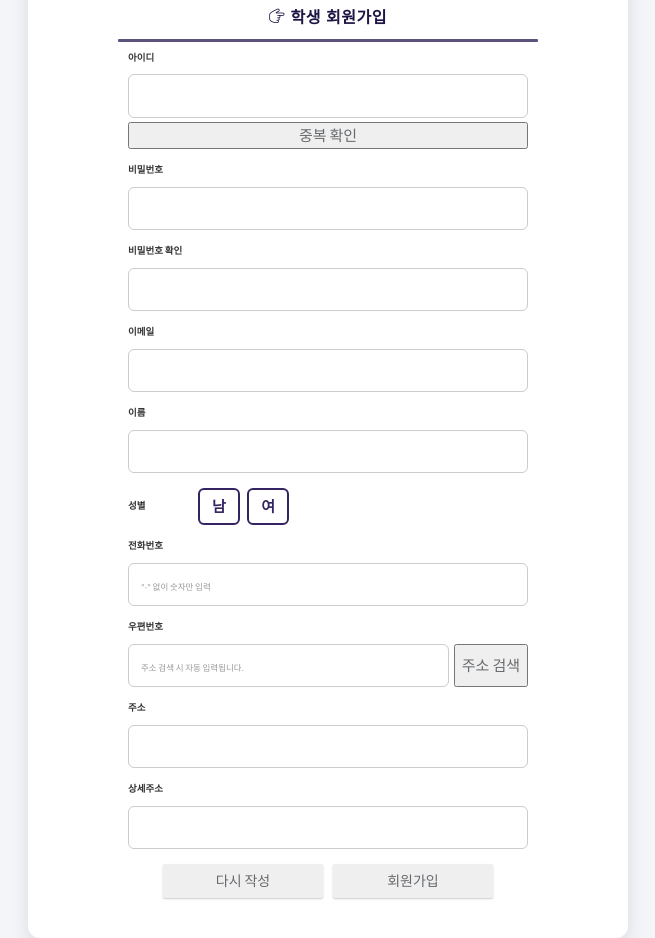
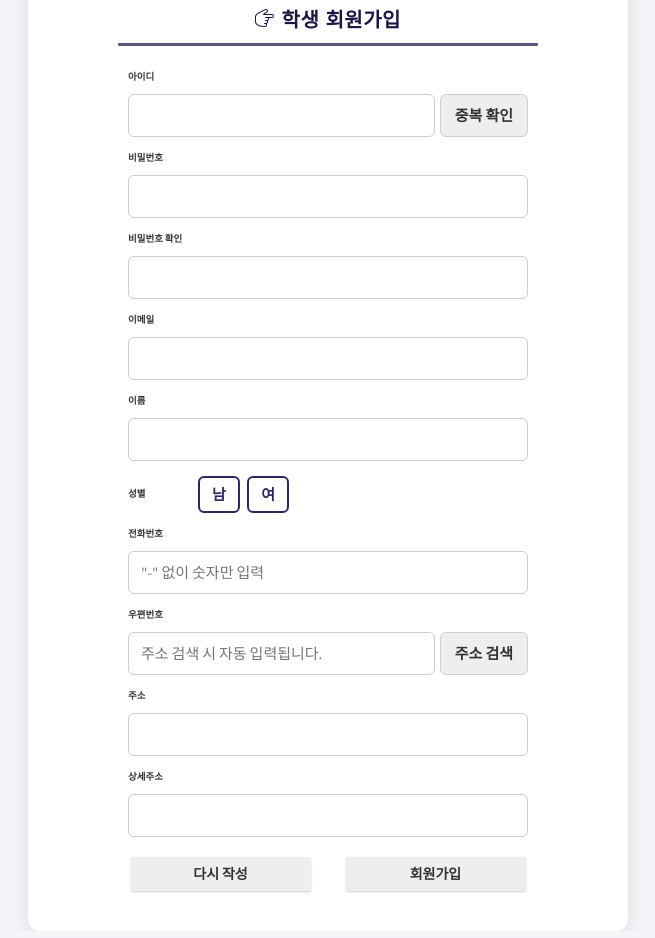
Before and after one commit to Leehyemee/AcademiProject3, a Next.js app in the folder wizian-next/: page /join in a window 1280 px wide. Shown: the part 140-1078 px from the top of the page, without its empty margins (312-967 px from the left). Built offline with nearby package versions, Linux system fonts and the light colour scheme.

Commit message:
회원가입 css

```diff
--- a/wizian-next/src/app/(auth)/join/page.js
+++ b/wizian-next/src/app/(auth)/join/page.js
@@ -232,10 +232,12 @@ const Join = () => {
                         </div>
 
                         <form ref={formJoinRef} onSubmit={handleJoinSubmit} noValidate>
-                            <div className="form-group">
+                            <div className="form-group address-group">
                                 <label>아이디</label>
-                                <input name="stdnt_id" onChange={handleChange} value={form.stdnt_id} type="text" />
-                                <button type="button" onClick={handleIdCheck}>중복 확인</button>
+                                <div className="zip-row">
+                                    <input name="stdnt_id" onChange={handleChange} value={form.stdnt_id} type="text" />
+                                    <button type="button" className="idbtn" onClick={handleIdCheck}>중복 확인</button>
+                                </div>
                                 {errors.stdnt_id && <p className="error-msg">{errors.stdnt_id}</p>}
                                 {!idAvailable && <p className="error-msg">이미 사용 중인 아이디입니다.</p>}
                             </div>
@@ -287,7 +289,7 @@ const Join = () => {
                                 <div className="zip-row">
                                     <input name="zip_cd" onChange={handleChange} value={form.zip_cd} type="text"
                                            placeholder="주소 검색 시 자동 입력됩니다." />
-                                    <button type="button" onClick={() => {
+                                    <button type="button" className="addrbtn" onClick={() => {
                                         new window.daum.Postcode({
                                             oncomplete: function (data) {
                                                 const fullAddress = data.address;
--- a/wizian-next/src/app/globals.css
+++ b/wizian-next/src/app/globals.css
@@ -78,7 +78,7 @@
     font-weight: bold;
     color: #333;
     font-size: 0.95rem;
-    min-width: 60px; /* label 고정 넓이 주면 레이아웃 안정감 생김 */
+    min-width: 60px;
 }
 
 .gender-options {
@@ -103,27 +103,6 @@
     color: white;
 }
 
-
-.form-join .btn {
-    width: 100%;
-    max-width: 400px;
-    margin: 0 auto;
-    padding: 12px;
-    background-color: #eee;
-    border: 1px solid #ccc;
-    color: #333;
-    font-weight: bold;
-    border: none;
-    border-radius: 6px;
-    cursor: pointer;
-    transition: background-color 0.3s ease;
-}
-
-.form-join .btn:hover {
-    background-color: #1f1544;
-    color: white;
-}
-
 .address-group {
     max-width: 400px;
     margin: 0 auto;
@@ -142,51 +121,72 @@
     min-width: 0;
 }
 
-.btn-zipcode {
+.btn,
+.idbtn,
+.addrbtn {
     white-space: nowrap;
     padding: 10px 14px;
-    background-color: #ddd;
+    background-color: #eee;
     border: 1px solid #ccc;
     border-radius: 6px;
     font-weight: bold;
+    color: #333;
     cursor: pointer;
-    transition: background-color 0.3s ease;
+    transition: background-color 0.3s ease, color 0.3s ease;
 }
 
-.btn-zipcode:hover {
-    background-color: #342462;
+.btn:hover,
+.idbtn:hover,
+.addrbtn:hover {
+    background-color: #1f1544;
     color: white;
 }
 
+/* 회원가입/다시작성 버튼 정렬 */
 .form-button-row {
     display: flex;
     justify-content: center;
-    gap: 1rem;
-    margin-top: 1.5rem;
+    gap: 3.5rem;
+    margin-top: 2rem;
 }
 
-.form-button-row .btn {
+.btn-login,
+.btn-reset {
     flex: 1;
-    max-width: 160px;
+    max-width: 180px;
+    padding: 10px 14px;
+    background-color: #eee;
+    border: 1px solid #ccc;
+    border-radius: 6px;
+    font-weight: bold !important;
+    color: #333;
+    cursor: pointer;
+    transition: background-color 0.3s ease, color 0.3s ease;
+}
+
+.btn-login:hover {
+    background-color: #70ce77;
+    color: white;
+    font-weight: bold;
+}
+.btn-reset:hover {
+    background-color: #ff623f;
+    color: white;
+    font-weight: bold;
 }
 
 .error-msg {
-    color: red;
-    font-size: 0.9rem;
-    margin-top: 4px;
-}
-
-input::placeholder {
+    color: crimson;
     font-size: 0.85rem;
-    color: #999;
+    margin-top: 0.2rem;
 }
 
 .join-box .header h2 {
-    font-size: 1.6rem;
+    font-size: 2rem;
     font-weight: 600;
-    color: #1f1544; /* 차분한 딥네이비 */
+    color: #1f1544;
     text-align: center;
-    margin-bottom: 2.5rem;
+    margin-bottom: 4rem;
     position: relative;
     letter-spacing: 0.5px;
     font-family: 'Noto Sans KR', sans-serif;
```
